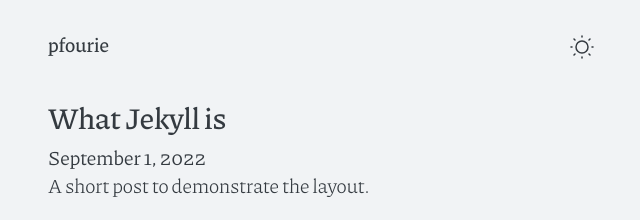
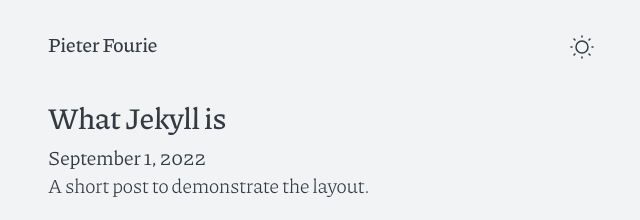
Before and after one commit to pieterfourie/pfourie.com, a Jekyll site: the page built from posts.md, in a window 1280 px wide. Shown: the top 220 px of the page, without its empty margins (319-959 px from the left). Built offline with Jekyll 4.4.1, drawn with Linux system fonts in a browser that asks for light colours; the list of posts is cut into pages by our own code.

Commit message:
Update _config.yml

```diff
--- a/_config.yml
+++ b/_config.yml
@@ -1,6 +1,6 @@
 # site settings
 
-title: pfourie
+title: Pieter Fourie
 #description: Jekyll theme for a beautiful online CV
 #taglong: Jekyll theme for a beautiful online CV
 #tagshort: Jekyll theme
```
